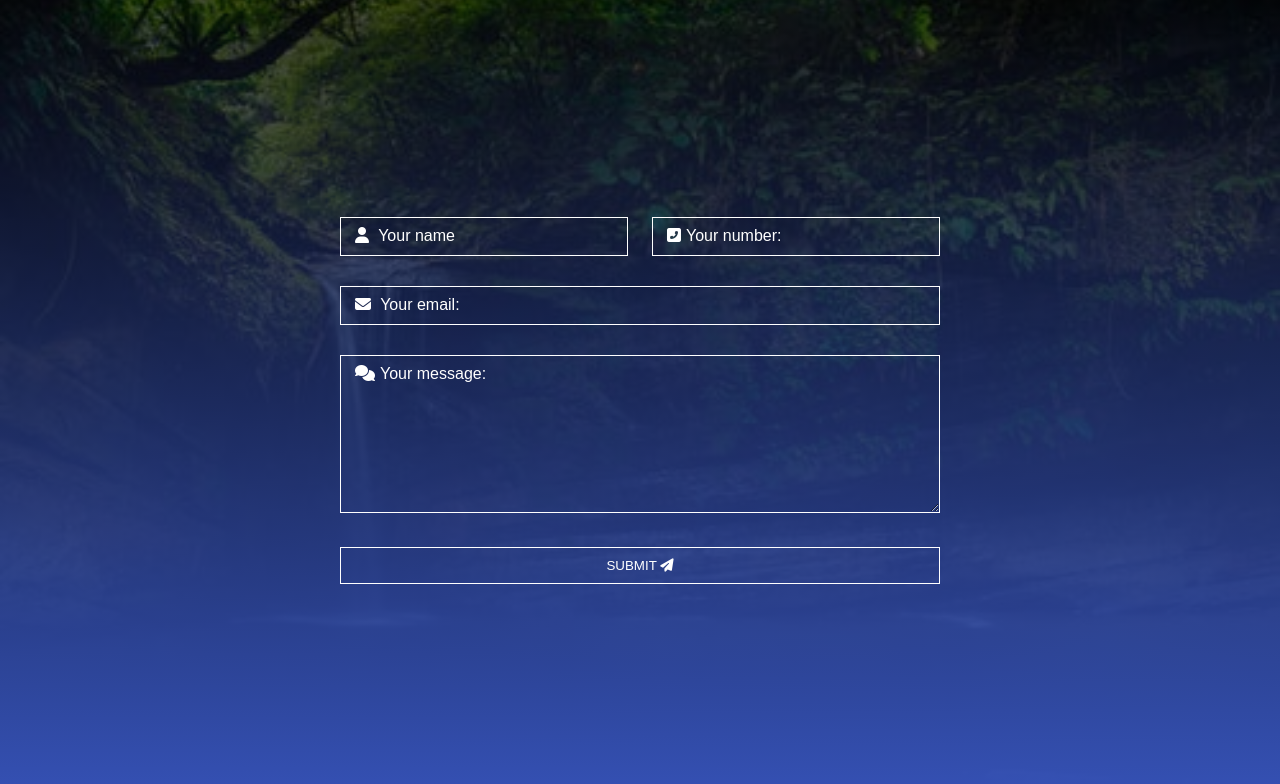
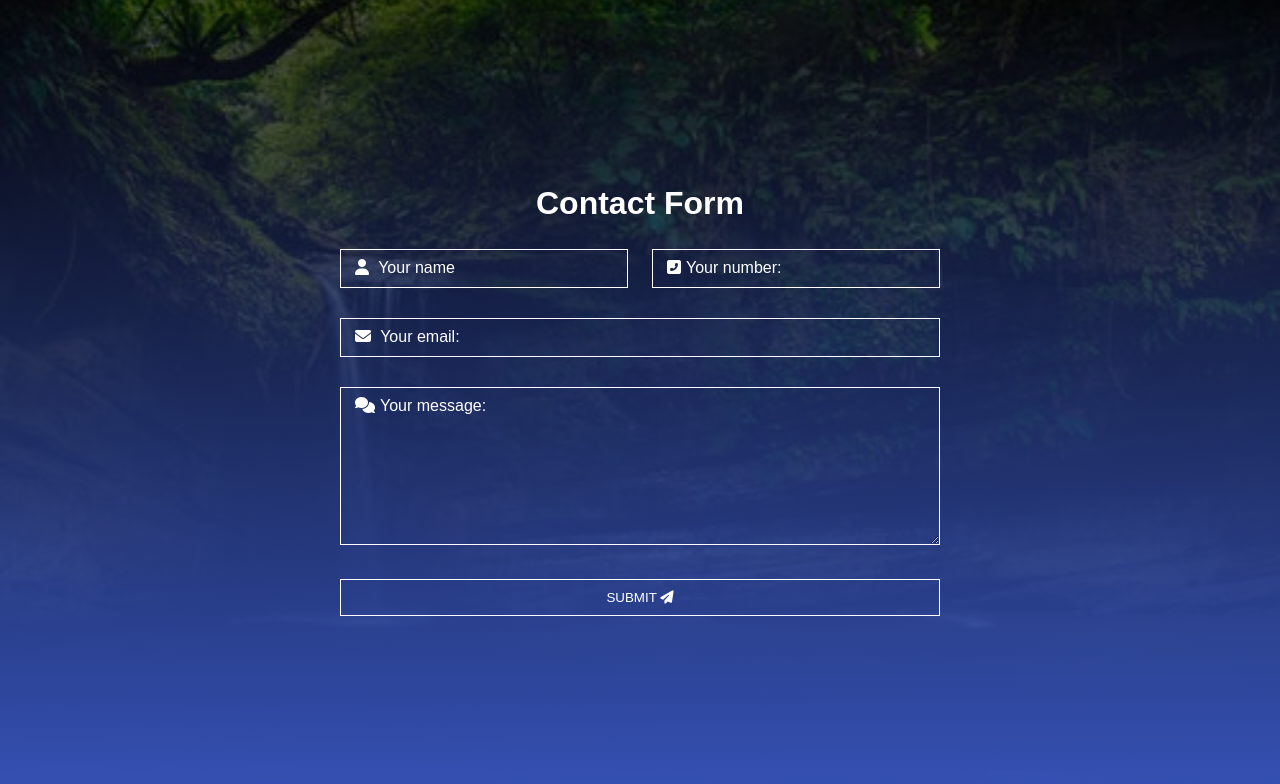
Before and after one commit to Shahinur01/contact-form, a plain HTML site: page index.html in a window 1280 px wide. Drawn offline with Linux system fonts and the light colour scheme.

Commit message:
update something

```diff
--- a/index.html
+++ b/index.html
@@ -11,6 +11,7 @@
 <body>
     <div class="hero">
         <form>
+            <h1>Contact Form</h1>
             <div class="row">
                 <div class="input-group">
                     <input type="text" id="name" required>
--- a/style.css
+++ b/style.css
@@ -17,6 +17,11 @@
 form{
     width: 90%;
     max-width:600px;
+}
+form h1{
+    text-align: center;
+    color: #fff;
+    padding-bottom: 27px;
 }
 .input-group{
     margin-bottom: 30px;
@@ -55,6 +60,9 @@ button{
     width: 100%;
     cursor: pointer;
 }
+button:hover {
+    background-color: #3551b5;
+}
 input:focus~label,
 input:valid~label,
 textarea:focus~label,
```
